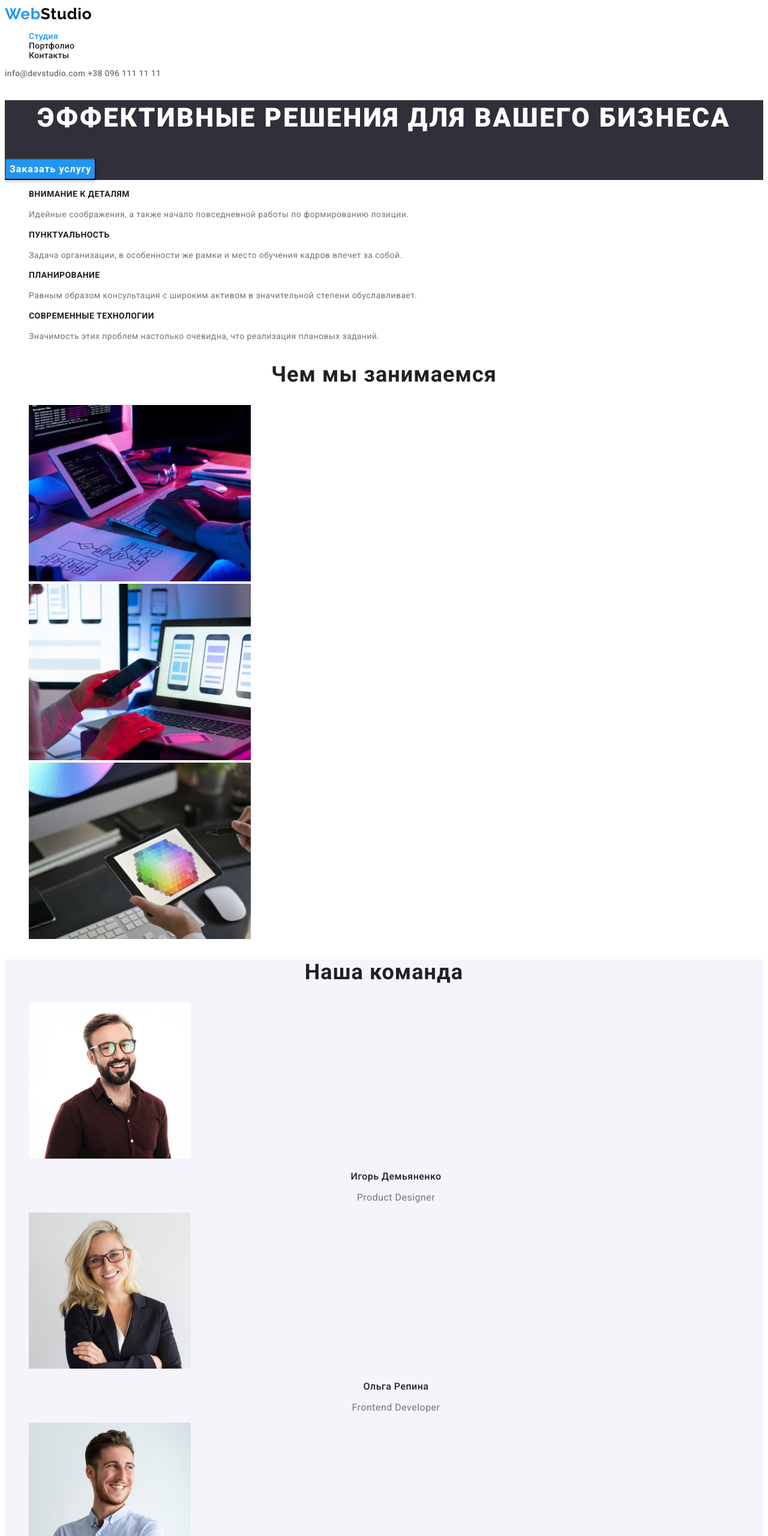
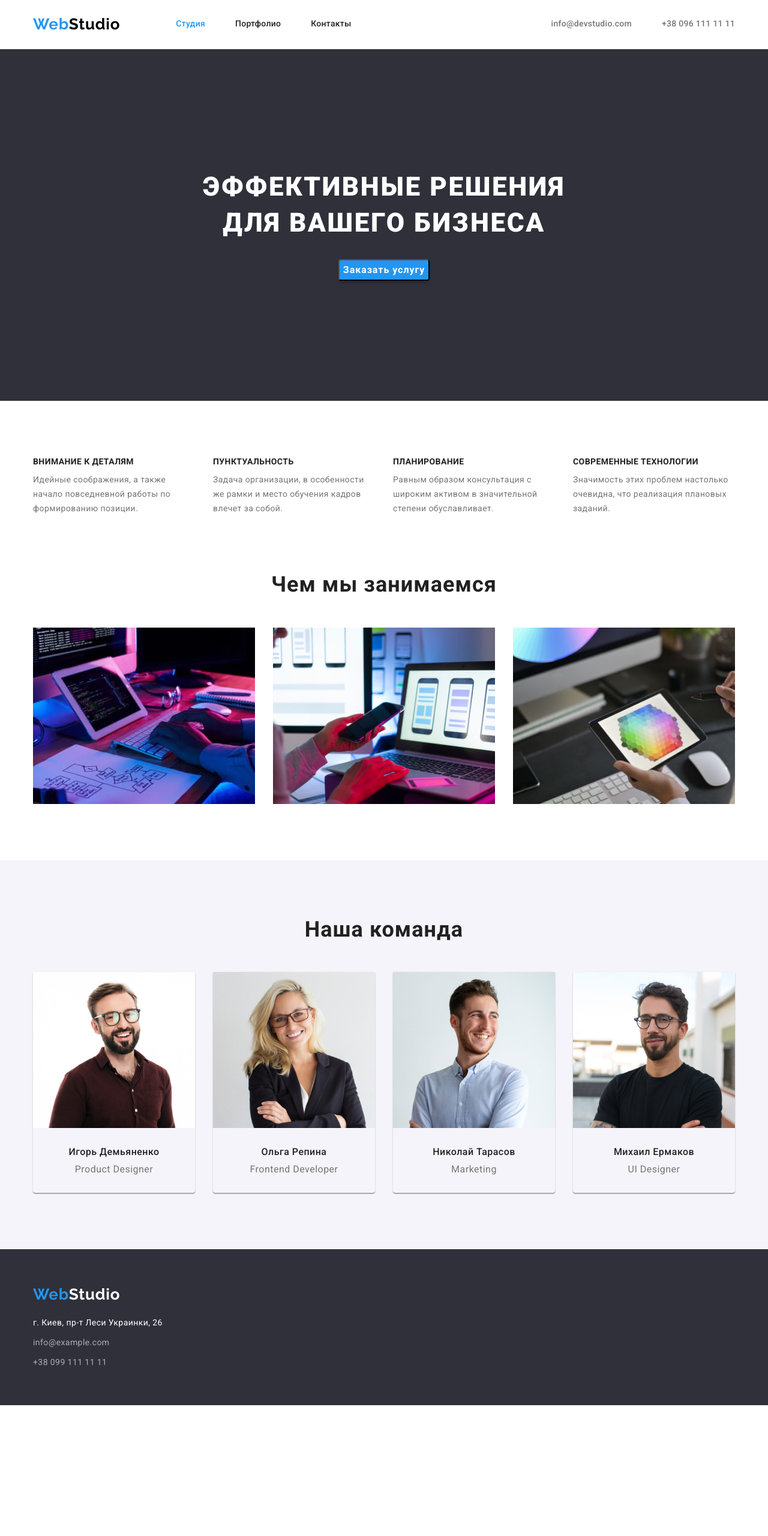
Before and after one commit to Yevhen-Synehin/goit-markup-hw-03, a plain HTML site: page index.html in a window 1280 px wide. Shown: the top 2560 px of the page at 60% size. After the commit the page ends 2342 px from the top, so only its background shows below. Drawn offline with nearby package versions, Linux system fonts and the light colour scheme.

Commit message:
1st attempt

```diff
--- a/css/styles.css
+++ b/css/styles.css
@@ -12,7 +12,6 @@
   --team-color: #f5f4fa;
   --con-foot-color: rgba(255, 255, 255, 0.6);
 }
-
 body {
   font-family: "Roboto", sans-serif;
   color: var(--chapter-color);
@@ -35,6 +34,30 @@ body {
   clip-path: inset(50%);
   margin: -1px;
 }
+.container {
+  width: 1200px;
+  padding-left: 15px;
+  padding-right: 15px;
+  margin: 0 auto;
+}
+p,
+h1,
+h2,
+h3,
+h4,
+h5,
+h6 {
+  margin: 0;
+}
+ul {
+  margin: 0;
+  padding: 0;
+}
+img {
+  display: block;
+  max-width: 100%;
+  height: auto;
+}
 
 /*Header*/
 
@@ -43,6 +66,35 @@ body {
   font-size: 14px;
   line-height: 1.14;
   letter-spacing: 0.02em;
+  border-bottom: 1px solid #ececec;
+  background-color: var(--light-color);
+  padding-top: 25px;
+  padding-bottom: 25px;
+}
+.hdr-container {
+  display: flex;
+  align-items: center;
+}
+.hdr-navigation {
+  display: flex;
+}
+.hdr-list {
+  display: flex;
+  margin-left: 93px;
+  align-items: center;
+}
+.hdr-list-item {
+  margin-right: 50px;
+}
+.hdr-list-item:last-child {
+  margin-right: 0px;
+}
+.hdr-connect {
+  display: flex;
+  margin-left: auto;
+}
+.hdr-tel {
+  margin-left: 50px;
 }
 .st-logo {
   font-family: "Raleway", sans-serif;
@@ -60,6 +112,7 @@ body {
 }
 .nav {
   color: var(--chapter-color);
+  text-align: center;
 }
 .contacts-header {
   color: var(--description-color);
@@ -72,6 +125,28 @@ body {
 .contacts-footer:hover,
 .contacts-footer:focus {
   color: var(--logo-color);
+}
+.section {
+  padding-top: 94px;
+  padding-bottom: 94px;
+}
+
+/*MAIN*/
+
+.hero {
+  background: var(--background-color);
+  text-align: center;
+  padding: 200px 0;
+}
+.hero-text {
+  font-weight: 900;
+  font-size: 44px;
+  line-height: 1.36;
+  text-align: center;
+  letter-spacing: 0.06em;
+  text-transform: uppercase;
+  color: var(--light-color);
+  margin-bottom: 30px;
 }
 .btn-order {
   cursor: pointer;
@@ -87,6 +162,7 @@ body {
   text-align: center;
   letter-spacing: 0.06em;
   color: var(--light-color);
+  margin: 0 auto;
 }
 .btn-order:hover {
   background: var(--btn-order-hov-color);
@@ -101,26 +177,19 @@ body {
   letter-spacing: 0.06em;
   color: var(--light-color);
 }
-
-/*BODY*/
-
-.hero-background {
-  background: var(--background-color);
-}
-.hero-text {
-  font-weight: 900;
-  font-size: 44px;
-  line-height: 1.36;
-  text-align: center;
-  letter-spacing: 0.06em;
-  text-transform: uppercase;
-  color: var(--light-color);
-}
 .supremacy {
   font-size: 14px;
   line-height: 1.14;
   letter-spacing: 0.03em;
   text-transform: uppercase;
+  margin-bottom: 10px;
+}
+.supr-list {
+  display: flex;
+  justify-content: space-between;
+}
+.supr-item {
+  width: 270px;
 }
 .supremacy-text {
   font-size: 14px;
@@ -128,14 +197,35 @@ body {
   letter-spacing: 0.03em;
   color: var(--description-color);
 }
+.activities-section {
+  padding-top: 0px;
+}
+.activities {
+  display: flex;
+  justify-content: space-between;
+}
 .team-color {
   background: var(--team-color);
+}
+.team-list {
+  display: flex;
+}
+.team-item {
+  width: 270px;
+  box-shadow: 0px 1px 3px rgba(0, 0, 0, 0.12), 0px 1px 1px rgba(0, 0, 0, 0.14),
+    0px 2px 1px rgba(0, 0, 0, 0.2);
+  border-radius: 0px 0px 4px 4px;
+  padding-bottom: 30px;
+}
+.team-item:not(:last-child) {
+  margin-right: 30px;
 }
 .chapter {
   font-size: 36px;
   line-height: 1.17;
   text-align: center;
   letter-spacing: 0.03em;
+  margin-bottom: 50px;
 }
 .name {
   font-weight: 500;
@@ -143,6 +233,8 @@ body {
   line-height: 1.19;
   text-align: center;
   letter-spacing: 0.03em;
+  margin-top: 30px;
+  margin-bottom: 10px;
 }
 .specialty {
   font-size: 16px;
@@ -155,6 +247,15 @@ body {
 /*FOOTER*/
 .footer {
   background: var(--background-color);
+}
+.ftr-content {
+  padding-top: 60px;
+  padding-bottom: 60px;
+}
+.ftr-address {
+  display: flex;
+  flex-direction: column;
+  margin-top: 20px;
 }
 .end-logo-footer {
   font-family: "Raleway", sans-serif;
@@ -177,18 +278,25 @@ body {
   letter-spacing: 0.03em;
   color: var(--con-foot-color);
 }
+.ftr-item:not(:first-child) {
+  margin-top: 9px;
+}
 
 /*PORTFOLIO*/
 .project-name {
   font-size: 18px;
   line-height: 2;
   letter-spacing: 0.06em;
+  width: 322px;
+  margin: 20px auto 4px;
 }
 .project-category {
   font-size: 16px;
   line-height: 1.87;
   letter-spacing: 0.03em;
+  width: 322px;
   color: var(--description-color);
+  margin: 0px auto 0px;
 }
 .btn-filter {
   cursor: pointer;
@@ -213,3 +321,30 @@ body {
   letter-spacing: 0.03em;
   color: var(--light-color);
 }
+.filter-list {
+  display: flex;
+  flex-direction: row;
+  justify-content: center;
+  margin-bottom: 50px;
+}
+.filter-item:not(:last-child) {
+  margin-right: 8px;
+}
+.flex-container {
+  display: flex;
+  flex-wrap: wrap;
+}
+.flex-item {
+  width: 370px;
+  margin-right: 30px;
+  margin-bottom: 30px;
+  border: 1px solid #eeeeee;
+  box-sizing: border-box;
+  padding-bottom: 20px;
+}
+.flex-item:nth-child(3n) {
+  margin-right: 0px;
+}
+.flex-item:nth-last-child(-n + 3) {
+  margin-bottom: 0px;
+}
--- a/index.html
+++ b/index.html
@@ -9,50 +9,60 @@
     <link rel="preconnect" href="https://fonts.gstatic.com" crossorigin>
     <link href="https://fonts.googleapis.com/css2?family=Raleway:wght@700&family=Roboto:wght@400;500;700;900&display=swap"
         rel="stylesheet">
+    <link rel="stylesheet" href="https://github.com/sindresorhus/modern-normalize/blob/main/modern-normalize.css">
     <link rel="stylesheet" href="./css/styles.css">
 </head>
 <body>
     <header class="header">
-        <nav>
+        <div class="container hdr-container">
+            <nav class="hdr-navigation">
                 <a href="" class="link"><span class="st-logo">Web</span><span class="end-logo">Studio</span></a>
-            <ul class="list">
-                <li><a href="./index.html" class="link nav current">Студия</a></li>
-                <li><a href="./portfolio.html" class="link nav">Портфолио</a> </li>
-                <li><a href="" class="link nav">Контакты</a></li>
+                <ul class="list hdr-list">
+                    <li class="hdr-list-item"><a href="./index.html" class="link nav current">Студия</a></li>
+                    <li class="hdr-list-item"><a href="./portfolio.html" class="link nav hdr-list-item">Портфолио</a> </li>
+                    <li class="hdr-list-item"><a href="" class="link nav hdr-list-item">Контакты</a></li>
                 </ul>
             </nav>
+            <div class="hdr-connect">
                 <a href="mailto:info@devstudio.com" class="link contacts-header">info@devstudio.com</a>
-        <a href="tel:+380961111111" class="link contacts-header">+38 096 111 11 11</a>
+                <a href="tel:+380961111111" class="link contacts-header hdr-tel">+38 096 111 11 11</a>
+            </div>
+        </div>
     </header>
     <main>
-        <section class="hero-background">
-            <h1 class="hero-text">Эффективные решения для вашего бизнеса</h1>
+        <section class="hero">
+            <div class="container hero-content">
+                <h1 class="hero-text">Эффективные решения<br>для вашего бизнеса</h1>
                 <button class="btn-order" type="button">Заказать услугу</button>
+            </div>
         </section>
-        <section>
+        <section class="section">
             <h2 class="visually-hidden">Наши преимущества</h2>
-            <ul class="list">
-                <li>
+            <div class="container">
+                <ul class="list supr-list">
+                    <li class="supr-item">
                         <h3 class="supremacy">Внимание к деталям</h3>
                         <p class="supremacy-text">Идейные соображения, а также начало повседневной работы по формированию позиции.</p>
                     </li>
-                <li>
+                    <li class="supr-item">
                         <h3 class="supremacy">Пунктуальность</h3>
                         <p class="supremacy-text">Задача организации, в особенности же рамки и место обучения кадров влечет за собой.</p>
                     </li>
-                <li>
+                    <li class="supr-item">
                         <h3 class="supremacy">Планирование</h3>
                         <p class="supremacy-text">Равным образом консультация с широким активом в значительной степени обуславливает.</p>
                     </li>
-                <li>
+                    <li class="supr-item">
                         <h3 class="supremacy">Современные технологии</h3>
                         <p class="supremacy-text">Значимость этих проблем настолько очевидна, что реализация плановых заданий.</p>
                     </li>
                 </ul>
+            </div>
         </section>
-        <section>
+        <section class="section activities-section">
+            <div class="container">
                 <h2 class="chapter">Чем мы занимаемся</h2>
-            <ul class="list">
+                <ul class="list activities">
                     <li>
                         <img width="370" src="./images/img1.jpg" alt="вёрстка кода на ПК">
                     </li>
@@ -63,48 +73,54 @@
                         <img width="370" src="./images/img3.jpg" alt="палитра цветов на планшете">
                     </li>
                 </ul>
+            </div>
         </section>
-        <section  class="team-color">
+        <section  class="team-color section">
+            <div class="container">
                 <h2 class="chapter">Наша команда</h2>
-            <ul class="list">
-                <li>
+                <ul class="list team-list">
+                    <li class="team-item">
                         <img width="270" src="./images/photo1.jpg" alt="Парень с бородой и в очках">
                         <h3 class="name">Игорь Демьяненко</h3>
                         <p lang="en" class="specialty">Product Designer</p>
                     </li>
-                <li>
+                    <li class="team-item">
                         <img width="270" src="./images/photo2.jpg" alt="блондинка в очках и чёрном костюме">
                         <h3 class="name">Ольга Репина</h3>
                         <p lang="en" class="specialty">Frontend Developer</p>
                     </li>
-                <li>
+                    <li class="team-item">
                         <img width="270" src="./images/photo3.jpg" alt="улыбающийся парень в белой рубашке">
                         <h3 class="name">Николай Тарасов</h3>
                         <p lang="en" class="specialty">Marketing</p>
                     </li>
-                <li>
+                    <li class="team-item">
                         <img width="270" src="./images/photo4.jpg" alt="парень в очках с бородой в чёрной футболке">
                         <h3 class="name">Михаил Ермаков</h3>
                         <p lang="en" class="specialty">UI Designer</p>
                     </li>
                 </ul>
+            </div>
         </section>
     </main>
     <footer class="footer">
+        <div class="container ftr-content">
             <a href="" class="link"><span class="st-logo">Web</span><span class="end-logo-footer">Studio</span></a>
-        <address>
+            <address class="ftr-address">
                 <ul class="list">
-                <li>
-                    <a class="link address" target="_blank" rel="norefferer noopener" href="https://goo.gl/maps/YGMbGr7U3puSNSVq7">г. Киев, пр-т Леси Украинки, 26</a>
+                    <li class="ftr-item">
+                        <a class="link address" target="_blank" rel="norefferer noopener"
+                            href="https://goo.gl/maps/YGMbGr7U3puSNSVq7">г. Киев, пр-т Леси Украинки, 26</a>
                     </li>
-                <li>
+                    <li class="ftr-item">
                         <a class="link contacts-footer" href="mailto:info@example.com">info@example.com</a>
                     </li>
-                <li>
+                    <li class="ftr-item">
                         <a class="link contacts-footer" href="tel:+380991111111">+38 099 111 11 11</a>
                     </li>
                 </ul>
             </address>
+        </div>
     </footer>
 </body>
 </html>
```
Also changed, not shown: portfolio.html (+36 -27 lines). Lines whose indentation alone changed are shown as unchanged.
